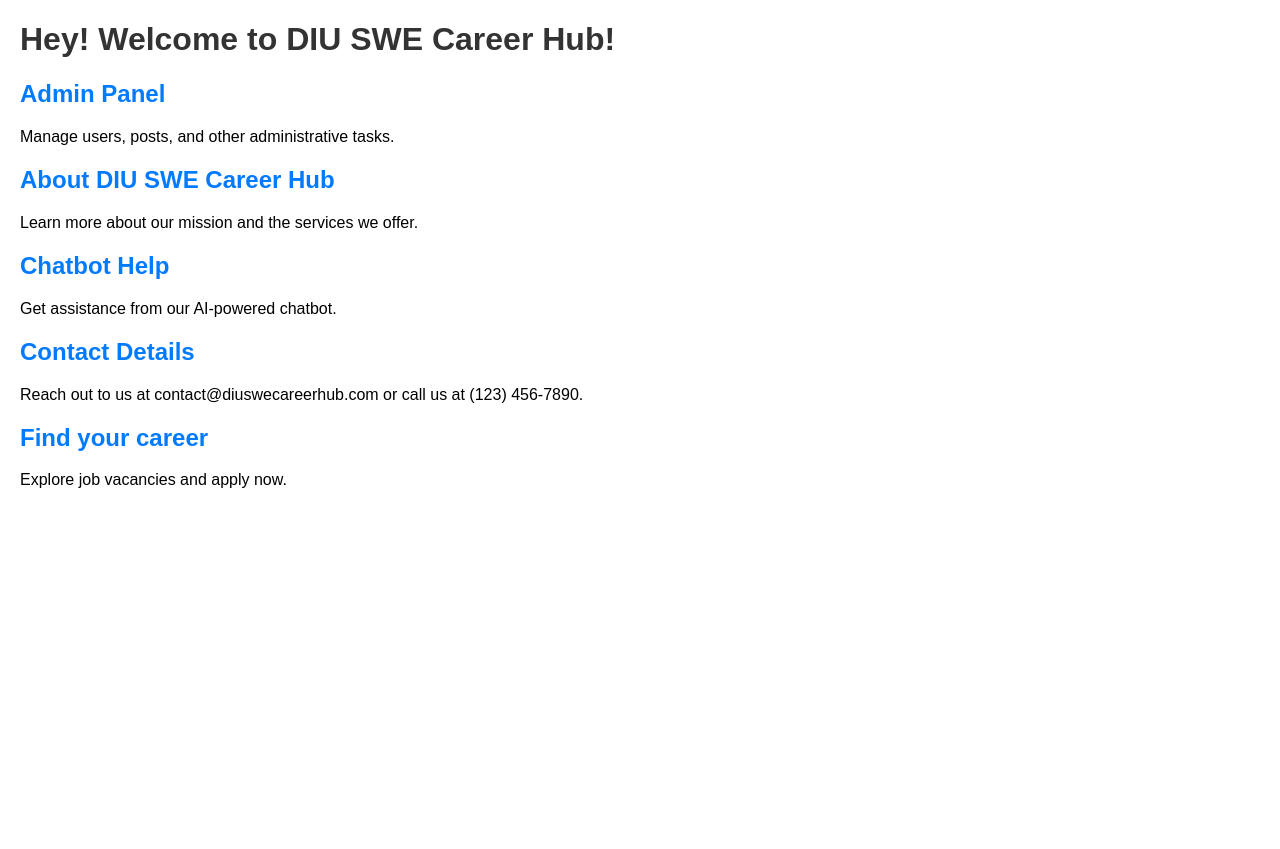
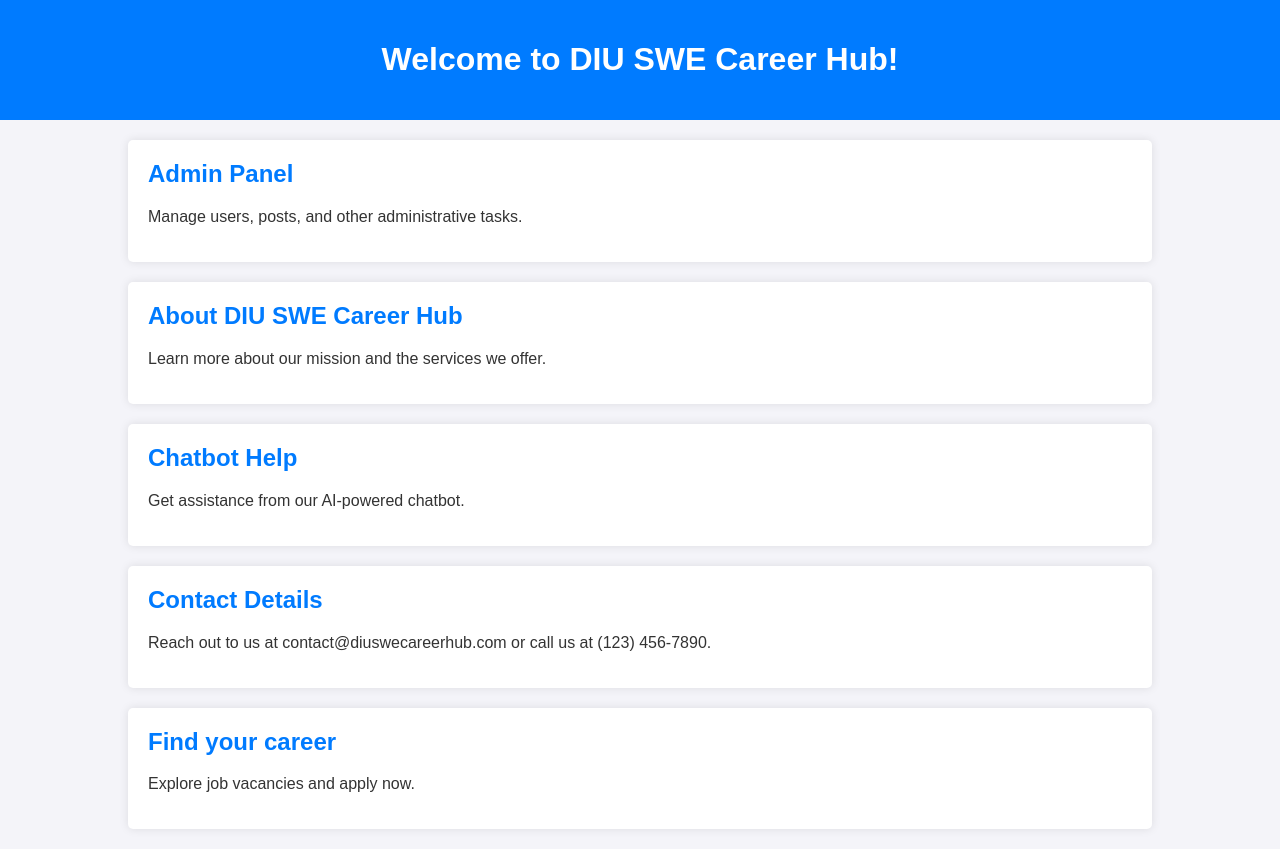
Before and after one commit to RoushanKhalid/DIU_SWE_Career_Hub, a Flask app: page / in a window 1280 px wide. Before the commit the page ends 488 px from the top, so only its background shows below. Run offline with Flask 3, Linux system fonts and the light colour scheme.

Commit message:
css updated

```diff
--- a/app.py
+++ b/app.py
@@ -110,10 +110,23 @@ def admin():
     if 'username' in session:
         cursor.execute("SELECT job_id, job_title, description, requirements, salary FROM jobs")
         jobs = cursor.fetchall()
-        cursor.execute("SELECT applications.job_id, jobs.job_title, applications.name, applications.email FROM applications JOIN jobs ON applications.job_id = jobs.job_id")
+        cursor.execute("SELECT applications.application_id, jobs.job_title, applications.name, applications.email, applications.star_rating FROM applications JOIN jobs ON applications.job_id = jobs.job_id")
         applications = cursor.fetchall()
         return render_template('admin.html', jobs=jobs, applications=applications)
     return redirect('/login')
+
+@app.route('/delete_application/<int:application_id>')
+def delete_application(application_id):
+    cursor.execute("DELETE FROM applications WHERE application_id = %s", (application_id,))
+    db.commit()
+    return redirect('/admin')
+
+@app.route('/star_application/<int:application_id>', methods=['POST'])
+def star_application(application_id):
+    star_rating = request.form['star_rating']
+    cursor.execute("UPDATE applications SET star_rating = %s WHERE application_id = %s", (star_rating, application_id))
+    db.commit()
+    return redirect('/admin')
 
 @app.route('/chatbot')
 def chatbot():
--- a/static/styles.css
+++ b/static/styles.css
@@ -1,21 +1,128 @@
+/* General styles */
 body {
-    font-family: Arial, sans-serif;
-    margin: 20px;
-}
-
-h1 {
+    font-family: 'Arial', sans-serif;
+    margin: 0;
+    background-color: #f4f4f9;
     color: #333;
 }
 
-h2 a {
+header {
+    background-color: #007BFF;
+    color: white;
+    padding: 20px;
+    text-align: center;
+    margin-bottom: 20px;
+}
+
+.container {
+    width: 80%;
+    margin: 0 auto;
+}
+
+.card {
+    background-color: white;
+    padding: 20px;
+    margin: 20px 0;
+    border-radius: 5px;
+    box-shadow: 0 0 10px rgba(0, 0, 0, 0.1);
+}
+
+.card h2 {
+    margin-top: 0;
+}
+
+.card a {
     color: #007BFF;
     text-decoration: none;
 }
 
-h2 a:hover {
+.card a:hover {
     text-decoration: underline;
 }
 
-p {
+/* Form styles */
+form {
+    background-color: white;
+    padding: 20px;
+    border-radius: 5px;
+    box-shadow: 0 0 10px rgba(0, 0, 0, 0.1);
+}
+
+form label {
+    display: block;
+    margin-bottom: 5px;
+    font-weight: bold;
+}
+
+form input[type="text"],
+form input[type="email"],
+form input[type="number"],
+form textarea {
+    width: 100%;
+    padding: 10px;
+    margin-bottom: 10px;
+    border: 1px solid #ccc;
+    border-radius: 5px;
+}
+
+form button {
+    background-color: #007BFF;
+    color: white;
+    padding: 10px 15px;
+    border: none;
+    border-radius: 5px;
+    cursor: pointer;
+}
+
+form button:hover {
+    background-color: #0056b3;
+}
+
+/* Table styles */
+table {
+    width: 100%;
+    border-collapse: collapse;
     margin-bottom: 20px;
 }
+
+table th,
+table td {
+    padding: 10px;
+    border: 1px solid #ccc;
+    text-align: left;
+}
+
+table th {
+    background-color: #007BFF;
+    color: white;
+}
+
+table tr:nth-child(even) {
+    background-color: #f2f2f2;
+}
+
+/* Button styles */
+button,
+.button {
+    background-color: #007BFF;
+    color: white;
+    padding: 10px 20px;
+    border: none;
+    border-radius: 5px;
+    cursor: pointer;
+    font-size: 16px;
+    margin: 5px;
+    display: inline-block;
+    text-align: center;
+}
+
+button:hover,
+.button:hover {
+    background-color: #0056b3;
+}
+
+/* Admin buttons container */
+.admin-buttons {
+    margin-bottom: 20px;
+    text-align: center;
+}
--- a/templates/form.html
+++ b/templates/form.html
@@ -7,7 +7,10 @@
 </head>
 
 <body>
+    <header>
         <h1>Apply for Job</h1>
+    </header>
+    <div class="container">
         <form action="/submit" method="POST">
             <input type="hidden" name="job_id" value="{{ job_id }}">
             <label for="name">Name:</label>
@@ -16,6 +19,7 @@
             <input type="email" id="email" name="email" required><br>
             <button type="submit">Submit</button>
         </form>
+    </div>
 </body>
 
 </html>
--- a/templates/index.html
+++ b/templates/index.html
@@ -7,23 +7,31 @@
 </head>
 
 <body>
-    <h1>Hey! Welcome to DIU SWE Career Hub!</h1>
-
+    <header>
+        <h1>Welcome to DIU SWE Career Hub!</h1>
+    </header>
+    <div class="container">
+        <div class="card">
             <h2><a href="/admin">Admin Panel</a></h2>
             <p>Manage users, posts, and other administrative tasks.</p>
-
+        </div>
+        <div class="card">
             <h2><a href="/about">About DIU SWE Career Hub</a></h2>
             <p>Learn more about our mission and the services we offer.</p>
-
+        </div>
+        <div class="card">
             <h2><a href="/chatbot">Chatbot Help</a></h2>
             <p>Get assistance from our AI-powered chatbot.</p>
-
+        </div>
+        <div class="card">
             <h2><a href="/contact">Contact Details</a></h2>
             <p>Reach out to us at contact@diuswecareerhub.com or call us at (123) 456-7890.</p>
-
+        </div>
+        <div class="card">
             <h2><a href="/careers">Find your career</a></h2>
             <p>Explore job vacancies and apply now.</p>
-
+        </div>
+    </div>
 </body>
 
 </html>
--- a/templates/jobs.html
+++ b/templates/jobs.html
@@ -20,7 +20,7 @@
             <td>{{ job.job_title }}</td>
             <td>{{ job.description }}</td>
             <td>{{ job.requirements }}</td>
-            <td>${{ job.salary }}</td>
+            <td>BDT {{ job.salary }}</td>
         </tr>
         {% endfor %}
     </table>
```
Also changed, not shown: templates/admin.html (+28 -5 lines), templates/careers.html (+6 -2 lines), templates/submit_success.html (+7 -3 lines). Lines whose indentation alone changed are shown as unchanged.
